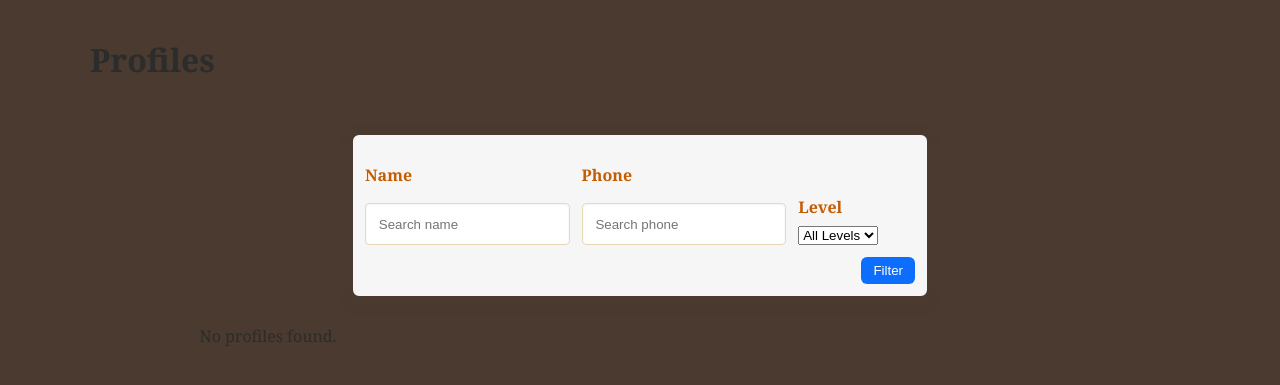
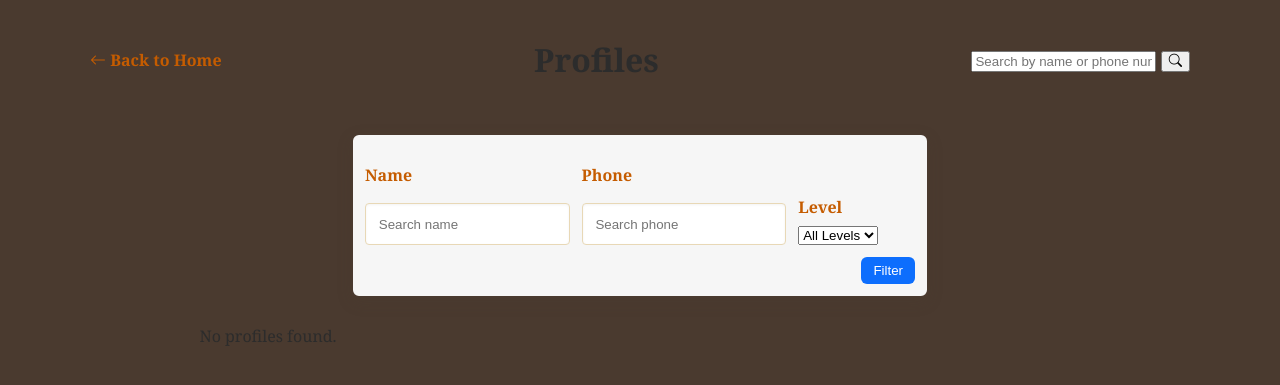
Before and after one commit to Eizval/Django_Pfadi, a Django app: page /profiles/ in a window 1280 px wide. Shown: the top 385 px of the page. Run offline with Django 5.2, Linux system fonts and the light colour scheme.

Commit message:
Small changes to home and making some links to neighbooring sites

```diff
--- a/profiles/templates/profiles/list.html
+++ b/profiles/templates/profiles/list.html
@@ -7,7 +7,12 @@
 
 <div class="profiles-container">
     <div class="profiles-header">
+        <a href="{% url 'home' %}" class="back-btn"><i class="bi bi-arrow-left"></i> Back to Home</a>
         <h1>Profiles</h1>
+        <div class="search-box">
+            <input type="text" id="search-input" placeholder="Search by name or phone number">
+            <button id="search-button"><i class="bi bi-search"></i></button>
+        </div>
         {% if request.user.is_authenticated %}
             <a href="{% url 'profile_add' %}" class="btn add-btn">Add</a>
         {% endif %}
```
Also changed, not shown: templates/home.html (+8 -3 lines), db.sqlite3.
